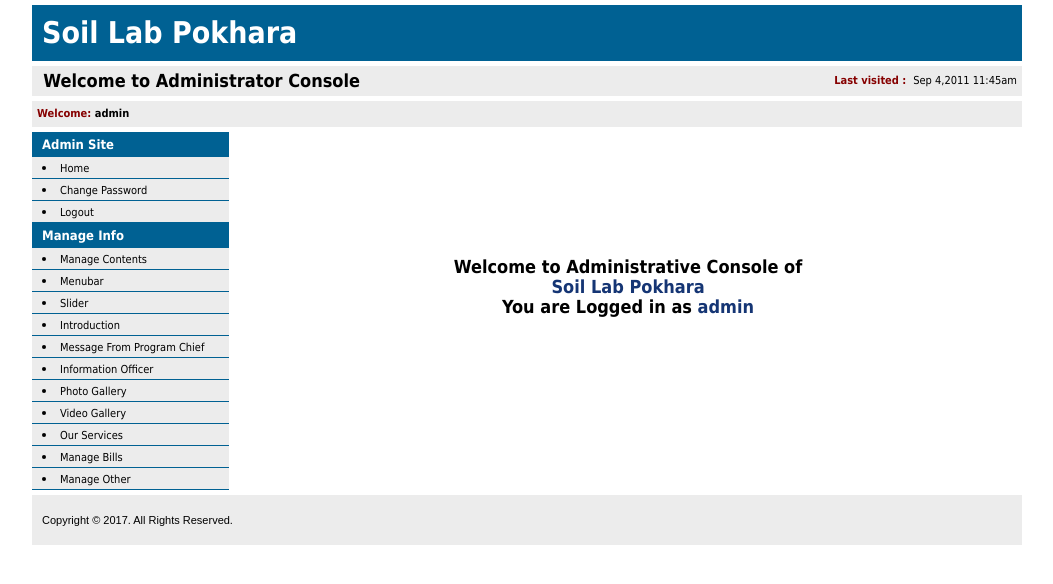
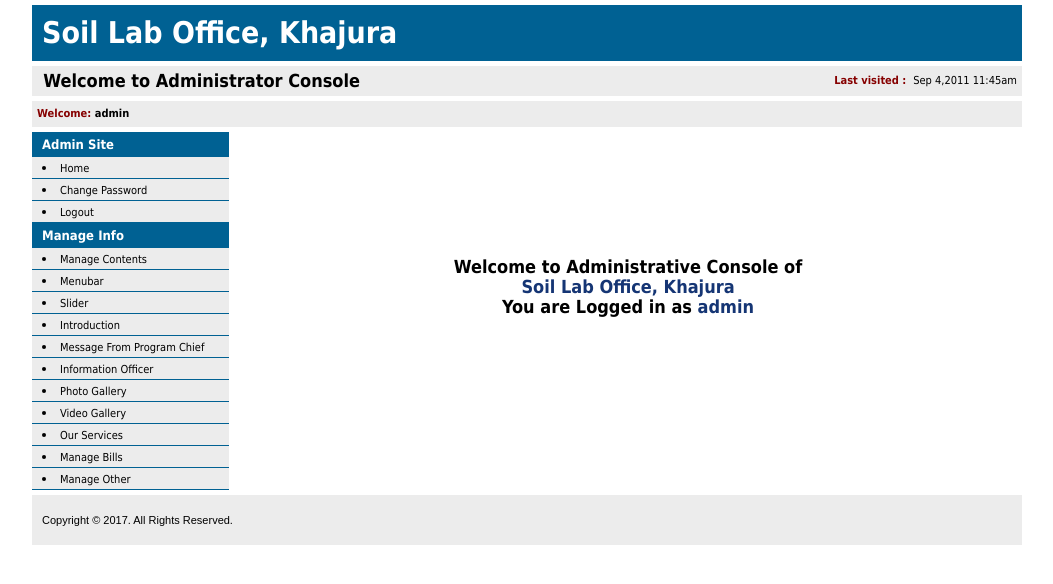
Before and after one commit to 5ganes/rstlkhajurasmd, a PHP site: page /rstlkhajurasmd/admin/index.php in a window 1280 px wide. Shown: the top 584 px of the page, without its empty margins (113-1166 px from the left). Run offline with PHP 8.4, Linux system fonts and the light colour scheme; a user stored in the database is signed in.

Commit message:
backend title update

```diff
--- a/data/constants.php
+++ b/data/constants.php
@@ -4,7 +4,7 @@ define("ADMIN_PAGE_WIDTH", 1000);
 define("ADMIN_LEFT_WIDTH", "20%");
 define("ADMIN_BODY_WIDTH", "80%");
 define("ADMIN_TITLE", "Admin Control Panel");
-define("PAGE_TITLE", "Soil Lab Pokhara");
+define("PAGE_TITLE", "Soil Lab Office, Khajura");
 define("SITE_URL", "http://localhost/rstlkhajurasmd/");
 
 
```
